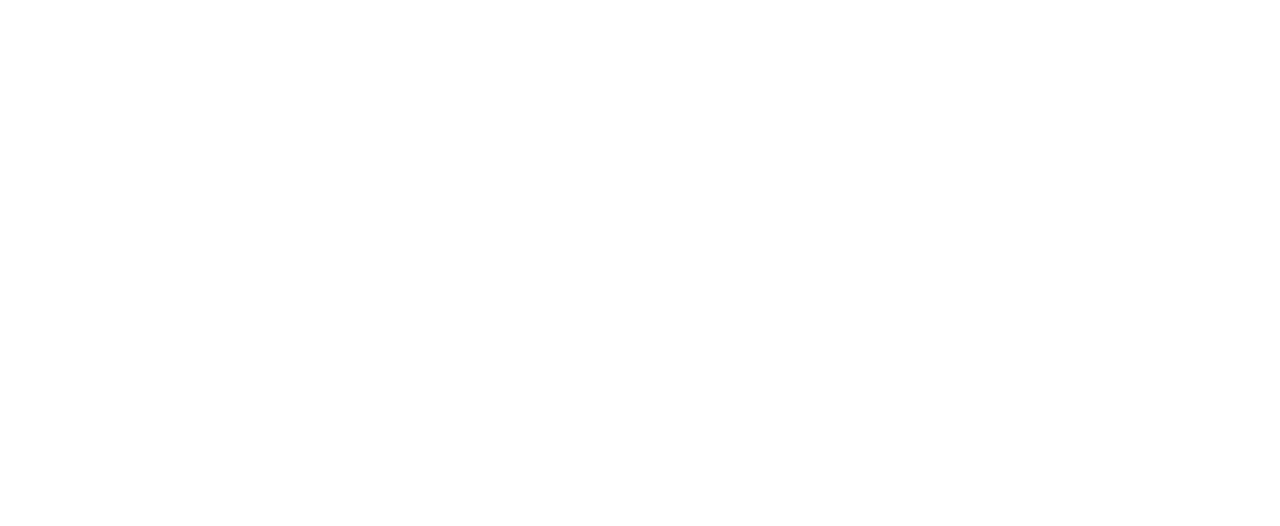
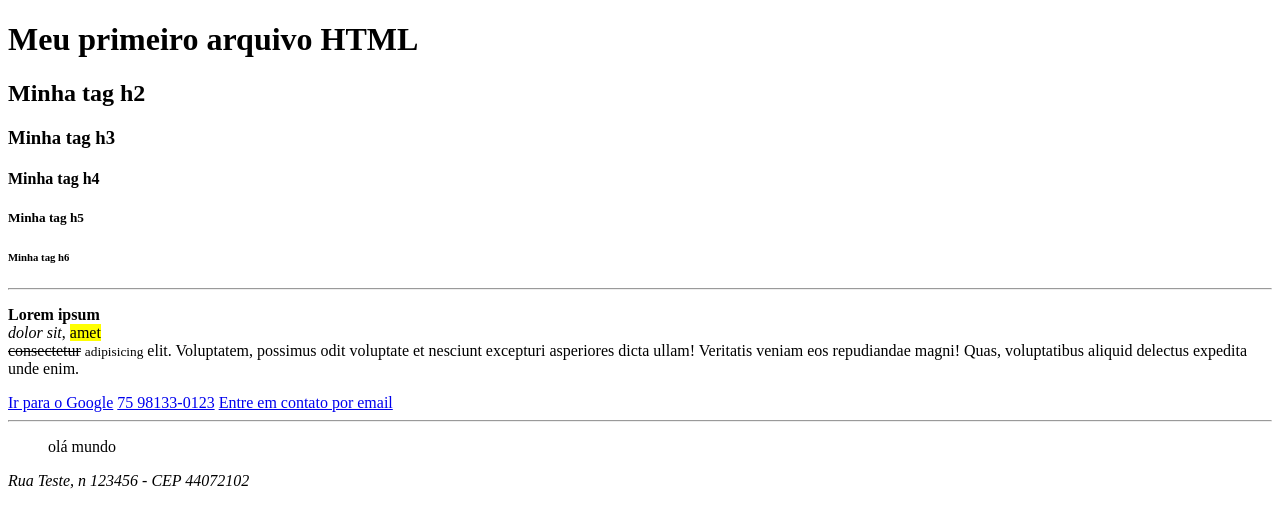
Before and after one commit to lcosta75-dev/ebac-javafullstack, a plain HTML site: page modulo3/HTML/index.html in a window 1280 px wide. Drawn offline with Linux system fonts and the light colour scheme.

Commit message:
Formatações de texto HTML

```diff
--- a/modulo3/HTML/index.html
+++ b/modulo3/HTML/index.html
@@ -7,6 +7,38 @@
     <title>Document</title>
 </head>
 <body>
+    <!-- Títulos -->
+    <h1>Meu primeiro arquivo HTML</h1>
+    <h2>Minha tag h2</h2>
+    <h3>Minha tag h3</h3>
+    <h4>Minha tag h4</h4>
+    <h5>Minha tag h5</h5>
+    <h6>Minha tag h6</h6>
+
+    <!-- Separador -->
+    <hr />
+
+    <!-- Parágrafo -->
+    <p>
+        <b>Lorem</b> <strong>ipsum</strong> <br />
+        <i>dolor</i> <em>sit</em>, <mark>amet</mark> <br />
+        <del>consectetur</del> <small>adipisicing</small> <span>elit</span>. Voluptatem, possimus odit voluptate et nesciunt excepturi asperiores dicta ullam! Veritatis veniam eos repudiandae magni! Quas, voluptatibus aliquid delectus expedita unde enim.
+    </p>
+
+    <!-- Links -->
+    <a href="http://google.com" title="Ir para o site do Google">Ir para o Google</a>
+    <a href="tel:75981330123">75 98133-0123</a>   <!-- Abre um app de telefone -->
+    <a href="mailto:lcosta.developer@gmail.com">Entre em contato por email</a>
+
+    <hr />
+
+    <!-- Citações -->
+    <blockquote>
+        olá mundo
+    </blockquote>
+    <address>
+        Rua Teste, n 123456 - CEP 44072102
+    </address>
 
 </body>
 </html>
```
